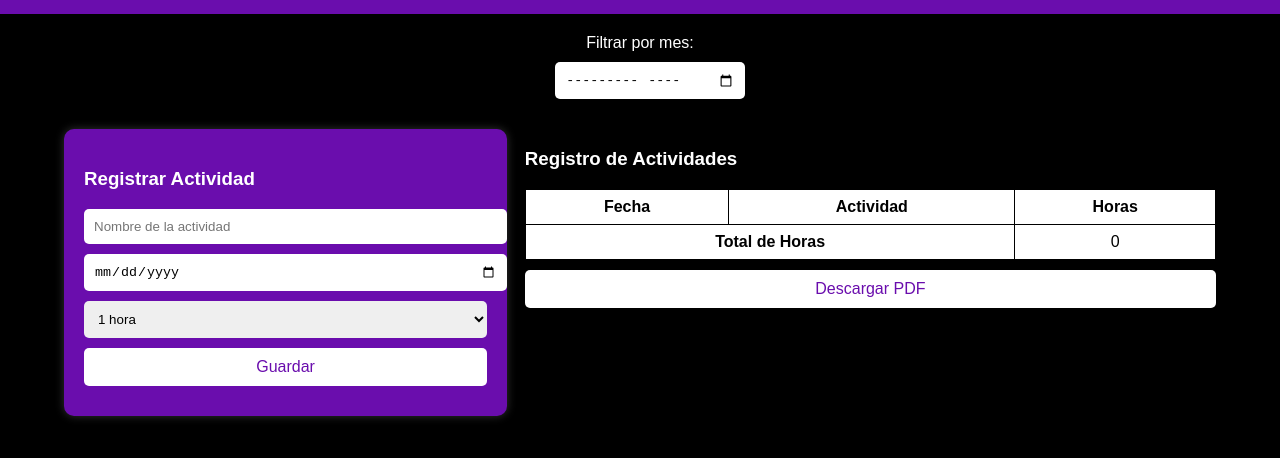
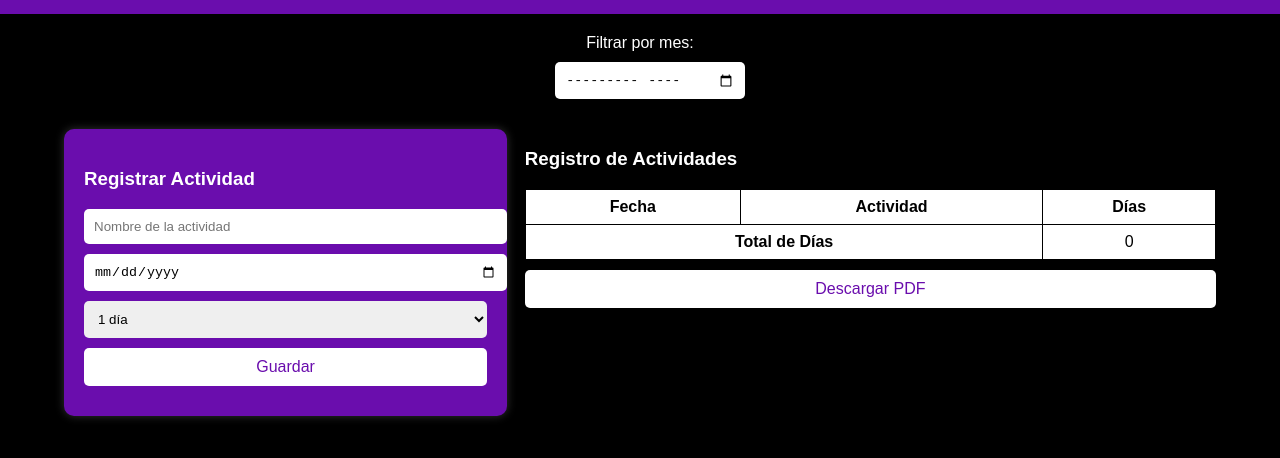
Before and after one commit to Kin-George/HoursReport, a plain HTML site: page docs/Montly.html in a window 1280 px wide. Both pictures are taken after a click on the button "Guardar". Shown: the part 112-570 px from the top of the page. Drawn offline with nearby package versions, Linux system fonts and the light colour scheme.

Commit message:
Add files via upload

```diff
--- a/docs/Montly.html
+++ b/docs/Montly.html
@@ -101,19 +101,19 @@
             <h3>Registrar Actividad</h3>
             <input type="text" id="activity" placeholder="Nombre de la actividad">
             <input type="date" id="date">
-            <select id="hours">
-                <option value="1">1 hora</option>
-                <option value="2">2 horas</option>
-                <option value="3">3 horas</option>
-                <option value="4">4 horas</option>
-                <option value="5">5 horas</option>
-                <option value="6">6 horas</option>
-                <option value="7">7 horas</option>
-                <option value="8">8 horas</option>
-                <option value="9">9 horas</option>
-                <option value="10">10 horas</option>
-                <option value="11">11 horas</option>
-                <option value="12">12 horas</option>
+            <select id="days">
+                <option value="1">1 día</option>
+                <option value="2">2 días</option>
+                <option value="3">3 días</option>
+                <option value="4">4 días</option>
+                <option value="5">5 días</option>
+                <option value="6">6 días</option>
+                <option value="7">7 días</option>
+                <option value="8">8 días</option>
+                <option value="9">9 días</option>
+                <option value="10">10 días</option>
+                <option value="11">11 días</option>
+                <option value="12">12 días</option>
             </select>
             <button onclick="submitActivity()">Guardar</button>
         </div>
@@ -124,15 +124,15 @@
                     <tr>
                         <th>Fecha</th>
                         <th>Actividad</th>
-                        <th>Horas</th>
+                        <th>Días</th>
                     </tr>
                 </thead>
                 <tbody>
                 </tbody>
                 <tfoot>
                     <tr>
-                        <td colspan="2"><strong>Total de Horas</strong></td>
-                        <td id="totalHours">0</td>
+                        <td colspan="2"><strong>Total de Días</strong></td>
+                        <td id="totalDays">0</td>
                     </tr>
                 </tfoot>
             </table>
@@ -154,13 +154,13 @@
         function submitActivity() {
             const activity = document.getElementById("activity").value;
             const date = document.getElementById("date").value;
-            const hours = document.getElementById("hours").value;
-            if (!activity || !date || !hours) {
+            const days = document.getElementById("days").value;
+            if (!activity || !date || !days) {
                 alert("Por favor completa todos los campos");
                 return;
             }
             let activities = JSON.parse(localStorage.getItem("activities")) || [];
-            activities.push({ date, activity, hours });
+            activities.push({ date, activity, days });
             localStorage.setItem("activities", JSON.stringify(activities));
             loadActivities();
         }
@@ -170,7 +170,7 @@
     const table = document.getElementById("activityTable").getElementsByTagName('tbody')[0];
     table.innerHTML = ""; // Limpiar la tabla antes de insertar nuevos datos
 
-    let totalHours = 0;
+    let totalDays = 0;
     const monthFilter = document.getElementById("monthFilter").value;
 
     // Filtrar actividades si hay un mes seleccionado
@@ -178,7 +178,7 @@
         activities = activities.filter(({ date }) => date.startsWith(monthFilter));
     }
 
-    activities.forEach(({ date, activity, hours }, index) => {
+    activities.forEach(({ date, activity, days }, index) => {
         const dateObj = new Date(date + "T00:00:00"); // Asegura interpretación correcta en local time
         const dayOfWeek = dateObj.toLocaleDateString("en-US", { weekday: "long" });
         const dayOfMonth = dateObj.getDate(); // Obtener el número del día del mes
@@ -186,13 +186,13 @@
         const newRow = table.insertRow();
         newRow.insertCell(0).textContent = `${dayOfWeek.charAt(0).toUpperCase() + dayOfWeek.slice(1)} ${dayOfMonth}`;
         newRow.insertCell(1).textContent = activity;
-        newRow.insertCell(2).textContent = hours;
+        newRow.insertCell(2).textContent = days;
         newRow.onclick = function () { deleteActivity(index); };
 
-        totalHours += parseInt(hours);
+        totalDays += parseInt(days);
     });
 
-    document.getElementById("totalHours").textContent = totalHours;
+    document.getElementById("totalDays").textContent = totalDays;
 }
 
 
@@ -253,12 +253,12 @@
 
         activities.sort((a, b) => new Date(a.date) - new Date(b.date));
 
-        let totalHours = activities.reduce((sum, { hours }) => sum + parseInt(hours), 0);
+        let totalDays = activities.reduce((sum, { days }) => sum + parseInt(days), 0);
 
         const tableData = [];
         let lastWeekNumber = null;
 
-        activities.forEach(({ date, activity, hours }) => {
+        activities.forEach(({ date, activity, days }) => {
     const dateObj = new Date(date + "T00:00:00"); // Asegura interpretación correcta
     const dayOfWeek = dateObj.toLocaleDateString("en-US", { weekday: "short" });
     const dayOfMonth = dateObj.getDate();
@@ -268,17 +268,17 @@
         tableData.push([{ content: "", colSpan: 3, styles: { halign: 'center', fontSize: 6 } }]);
     }
 
-    tableData.push([`${dayOfWeek} ${dayOfMonth}`, activity, hours]);
+    tableData.push([`${dayOfWeek} ${dayOfMonth}`, activity, days]);
     lastWeekNumber = weekNumber;
 });
 
         doc.autoTable({
             startY: 45,
-            head: [['Day', 'Activity', 'Hours']],
+            head: [['Day', 'Activity', 'Days']],
             body: tableData,
             styles: { fontSize: 9, cellPadding: 2 },
             headStyles: { fillColor: [0, 51, 200], textColor: 255 },
-            foot: [['', 'Total Hours', totalHours.toString()]],
+            foot: [['', 'Total Days', totalDays.toString()]],
             footStyles: { fillColor: [106, 13, 173], textColor: 255, fontStyle: 'bold' }
         });
 
```
